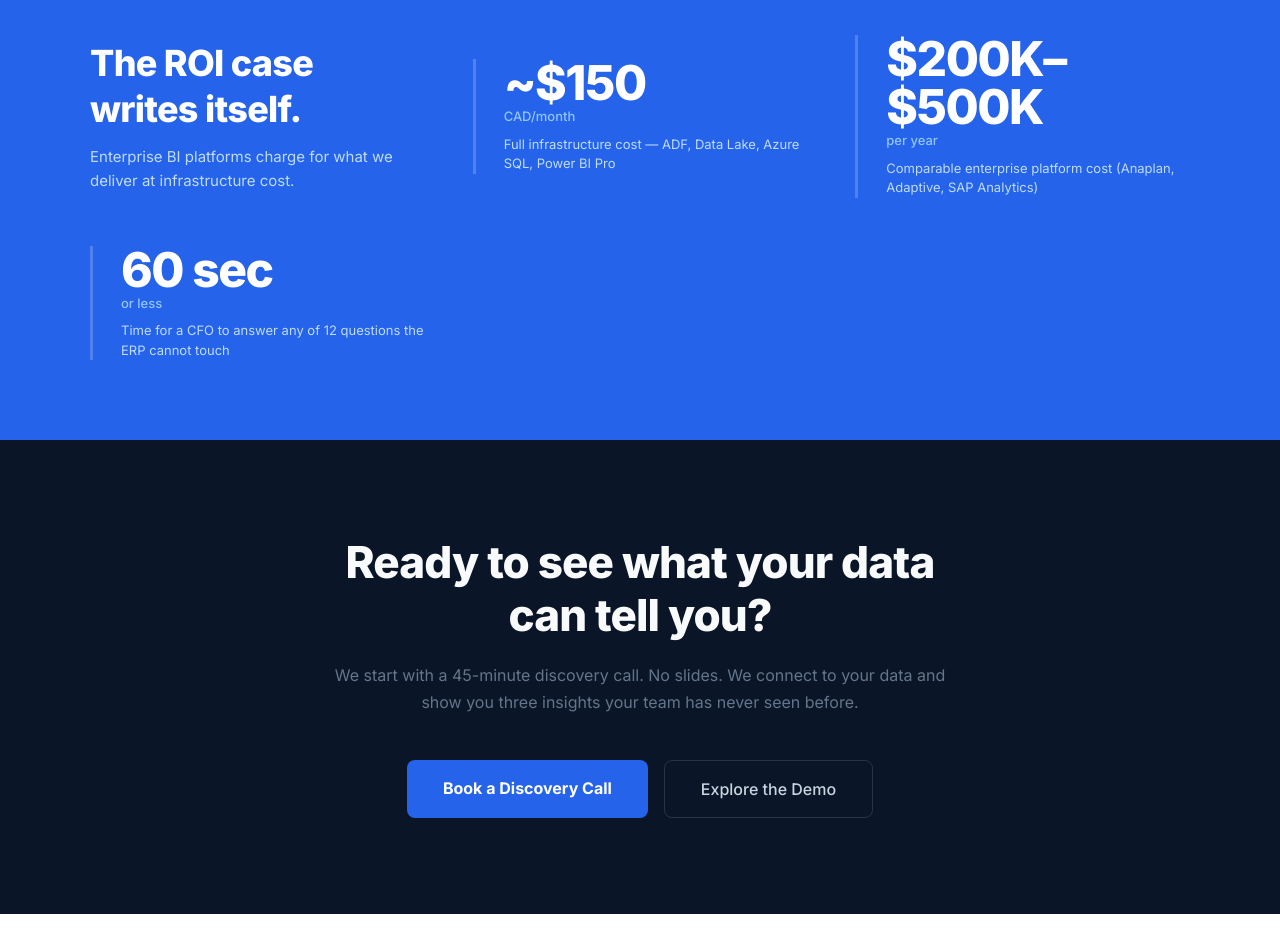
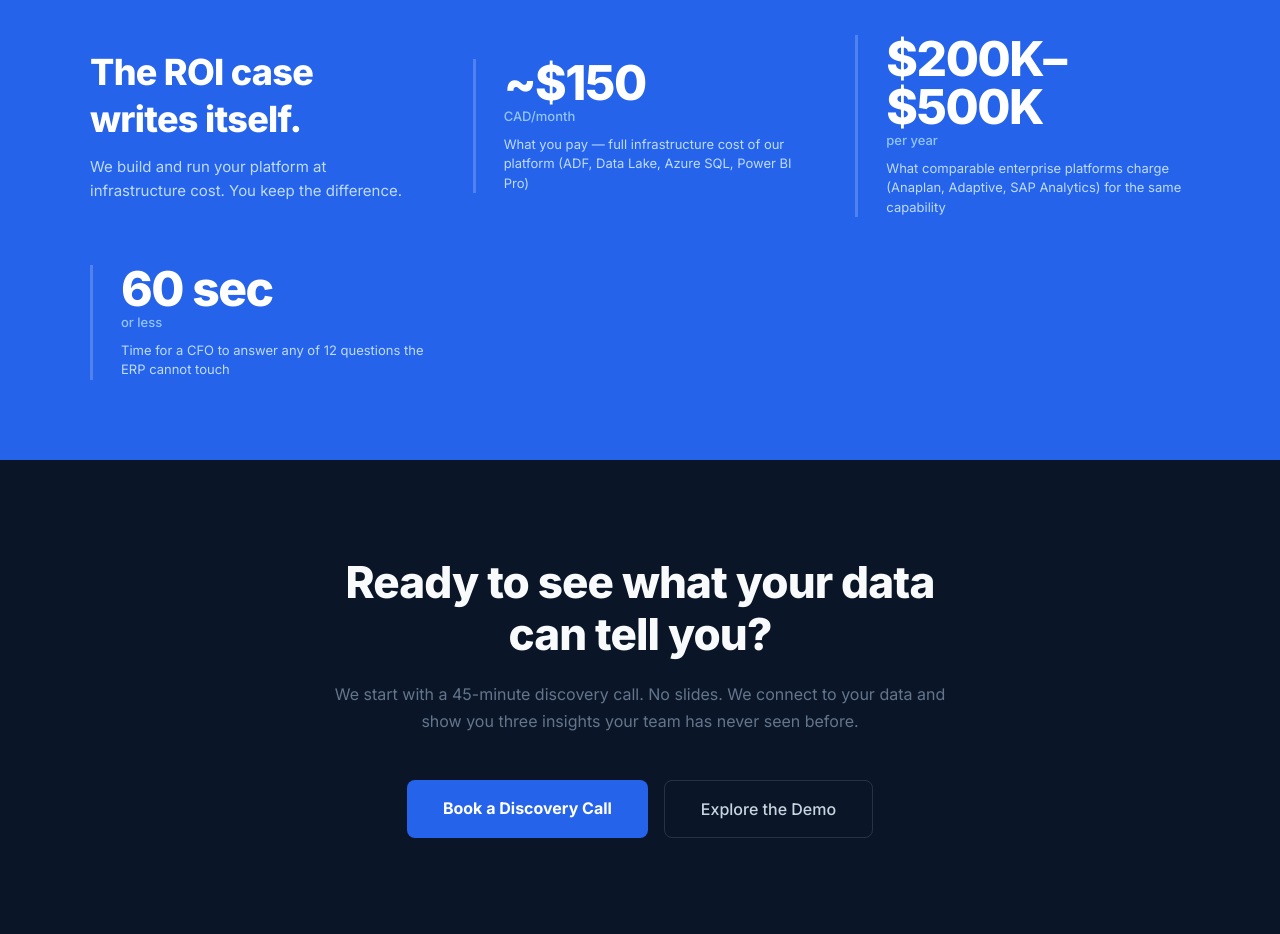
Before and after one commit to jeduclo/csuite-platform, a Next.js app: page / in a window 1280 px wide. Shown: the part 3720-4654 px from the top of the page. Built offline with nearby package versions, Linux system fonts and the light colour scheme.

Commit message:
Clarify ROI section messaging

```diff
--- a/app/page.tsx
+++ b/app/page.tsx
@@ -363,12 +363,12 @@ export default function HomePage() {
                 The ROI case writes itself.
               </h2>
               <p style={{ fontSize: "15px", color: "#BFDBFE", lineHeight: "1.6", marginTop: "12px" }}>
-                Enterprise BI platforms charge for what we deliver at infrastructure cost.
+                We build and run your platform at infrastructure cost. You keep the difference.
               </p>
             </div>
             {[
-              { number: "~$150", unit: "CAD/month", label: "Full infrastructure cost — ADF, Data Lake, Azure SQL, Power BI Pro" },
-              { number: "$200K–$500K", unit: "per year", label: "Comparable enterprise platform cost (Anaplan, Adaptive, SAP Analytics)" },
+              { number: "~$150", unit: "CAD/month", label: "What you pay — full infrastructure cost of our platform (ADF, Data Lake, Azure SQL, Power BI Pro)" },
+              { number: "$200K–$500K", unit: "per year", label: "What comparable enterprise platforms charge (Anaplan, Adaptive, SAP Analytics) for the same capability" },
               { number: "60 sec", unit: "or less", label: "Time for a CFO to answer any of 12 questions the ERP cannot touch" },
             ].map((stat, i) => (
               <div key={i} style={{ borderLeft: "3px solid rgba(255,255,255,0.2)", paddingLeft: "28px" }}>
```
